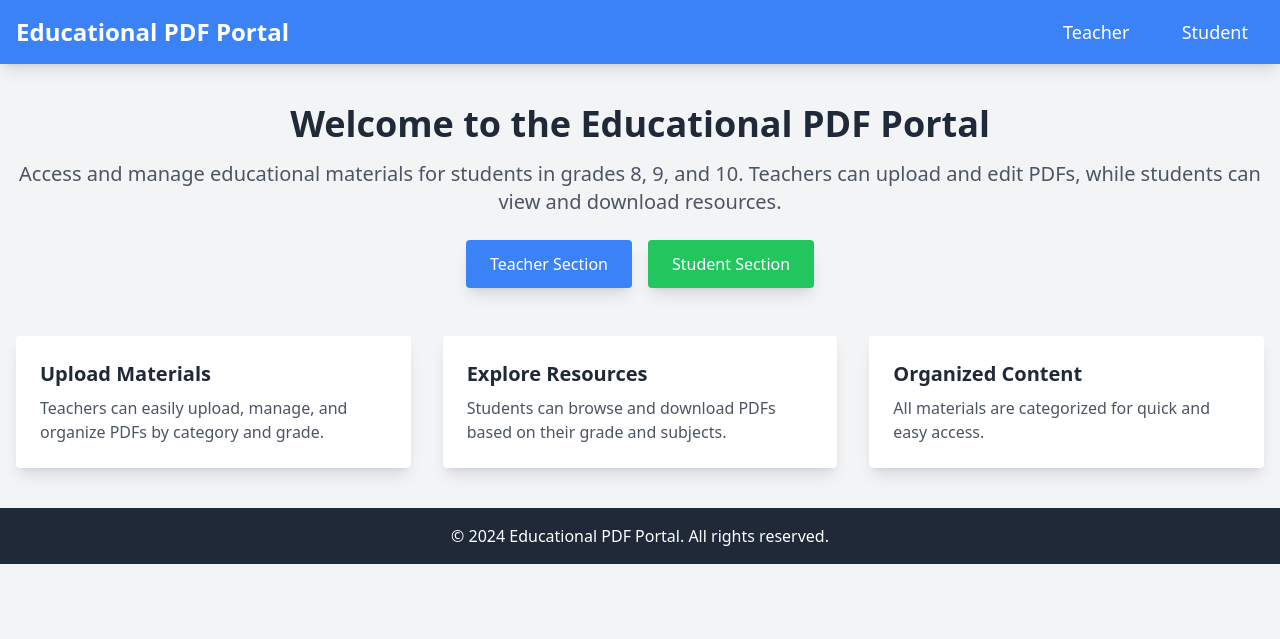
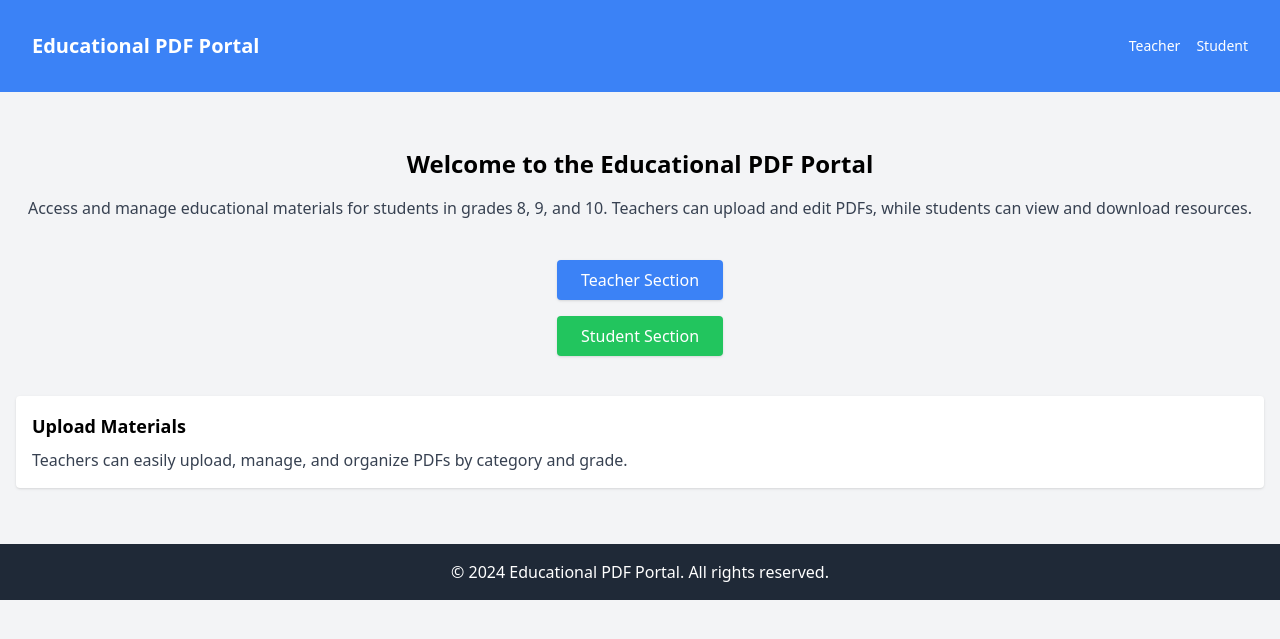
Before and after one commit to nilp12200/Eduactional_site, a Django app: page /materials/ in a window 1280 px wide. Shown: the top 639 px of the page. Run offline with Django 4.2, Linux system fonts and the light colour scheme; some libraries are stand-ins or nearby versions.

Commit message:
htmlupdate

```diff
--- a/materials/admin.py
+++ b/materials/admin.py
@@ -1,3 +1,5 @@
 from django.contrib import admin
 
 # Register your models here.
+from materials.models import PDF
+admin.site.register(PDF)
--- a/materials/templates/home.html
+++ b/materials/templates/home.html
@@ -6,59 +6,62 @@
     <title>Educational PDF Portal</title>
     <script src="https://cdn.tailwindcss.com"></script>
 </head>
-<body class="bg-gray-100 text-gray-800">
-    <!-- Header -->
-    <header class="bg-blue-500 text-white py-4 shadow-lg">
-        <div class="container mx-auto flex justify-between items-center px-4">
-            <h1 class="text-2xl font-bold">Educational PDF Portal</h1>
-            <nav class="space-x-4">
-                <a href="{% url 'teacher_dashboard' %}" class="text-lg px-4 py-2 rounded hover:bg-blue-700">Teacher</a>
-                <a href="{% url 'student_dashboard' %}" class="text-lg px-4 py-2 rounded hover:bg-blue-700">Student</a>
+<body class="bg-gray-100 font-sans">
+
+    <!-- Header Section -->
+    <header class="bg-blue-500 text-white p-4">
+        <!-- <div class="container mx-auto flex justify-between items-center"> -->
+            <!-- Title -->
+            <!-- <h1 class="text-xl font-bold">Educational PDF Portal</h1> -->
+            <!-- Navigation Links -->
+            <!-- <nav class="flex text-2xl space-x-6">
+                <a href="{% url 'teacher_dashboard' %}" class="text-sm hover:underline">Teacher</a>
+                <a href="{% url 'student_dashboard' %}" class="text-sm hover:underline">Student</a>
             </nav>
+        </div> -->
+        <div class="bg-blue-500 text-white p-4 flex justify-between items-center">
+            <h1 class="text-xl font-bold">Educational PDF Portal</h1>
+            <div class="flex text  space-x-4">
+                <a href="{% url 'teacher_dashboard' %}" class="text-sm hover:underline">Teacher</a>
+                <a href="{% url 'student_dashboard' %}" class="text-sm hover:underline">Student</a>
+            </div>
         </div>
     </header>
 
-    <!-- Main Content -->
-    <main class="container mx-auto mt-10 px-4">
-        <section class="text-center">
-            <h2 class="text-3xl sm:text-4xl font-semibold mb-4">Welcome to the Educational PDF Portal</h2>
-            <p class="text-lg sm:text-xl text-gray-600 mb-6">
-                Access and manage educational materials for students in grades 8, 9, and 10. Teachers can upload and edit PDFs, while students can view and download resources.
+    <!-- Main Section -->
+    <main class="container mx-auto mt-10 p-4">
+        <!-- Welcome Section -->
+        <div class="text-center">
+            <h2 class="text-2xl font-semibold">Welcome to the Educational PDF Portal</h2>
+            <p class="mt-4 text-gray-700">
+                Access and manage educational materials for students in grades 8, 9, and 10.
+                Teachers can upload and edit PDFs, while students can view and download resources.
             </p>
-            <div class="flex flex-col sm:flex-row justify-center gap-4">
-                <a href="{% url 'teacher_dashboard' %}" class="bg-blue-500 text-white px-6 py-3 rounded shadow-lg hover:bg-blue-600 w-full sm:w-auto">
+        </div>
+
+        <!-- Buttons Section -->
+        <div class="mt-10 flex flex-col items-center space-y-4">
+            <a href="{% url 'teacher_dashboard' %}" class="bg-blue-500 text-white px-6 py-2 rounded shadow hover:bg-blue-600">
                 Teacher Section
             </a>
-                <a href="{% url 'student_dashboard' %}" class="bg-green-500 text-white px-6 py-3 rounded shadow-lg hover:bg-green-600 w-full sm:w-auto">
+            <a href="{% url 'student_dashboard' %}" class="bg-green-500 text-white px-6 py-2 rounded shadow hover:bg-green-600">
                 Student Section
             </a>
         </div>
-        </section>
 
-        <!-- Features Section -->
-        <section class="mt-12">
-            <div class="grid grid-cols-1 sm:grid-cols-2 lg:grid-cols-3 gap-8">
-                <div class="bg-white p-6 rounded shadow-lg">
-                    <h3 class="text-xl font-semibold mb-2">Upload Materials</h3>
-                    <p class="text-gray-600">Teachers can easily upload, manage, and organize PDFs by category and grade.</p>
+        <!-- Upload Materials Section -->
+        <div class="mt-10 p-4 bg-white shadow rounded">
+            <h3 class="text-lg font-semibold">Upload Materials</h3>
+            <p class="mt-2 text-gray-700">
+                Teachers can easily upload, manage, and organize PDFs by category and grade.
+            </p>
         </div>
-                <div class="bg-white p-6 rounded shadow-lg">
-                    <h3 class="text-xl font-semibold mb-2">Explore Resources</h3>
-                    <p class="text-gray-600">Students can browse and download PDFs based on their grade and subjects.</p>
-                </div>
-                <div class="bg-white p-6 rounded shadow-lg">
-                    <h3 class="text-xl font-semibold mb-2">Organized Content</h3>
-                    <p class="text-gray-600">All materials are categorized for quick and easy access.</p>
-                </div>
-            </div>
-        </section>
     </main>
 
     <!-- Footer -->
-    <footer class="bg-gray-800 text-white py-4 mt-10">
-        <div class="container mx-auto text-center">
-            <p class="text-sm sm:text-base">© 2024 Educational PDF Portal. All rights reserved.</p>
-        </div>
+    <footer class="bg-gray-800 text-white p-4 mt-10 text-center">
+        <p>&copy; 2024 Educational PDF Portal. All rights reserved.</p>
     </footer>
+
 </body>
 </html>
```
Also changed, not shown: materials/templates/manage.html (+9 -1 lines), materials/templates/student.html (+4 -4 lines), materials/templates/teacher.html (+10 -1 lines), materials/templates/upload.html (+9 -1 lines), db.sqlite3, 1 other file. Lines whose indentation alone changed are shown as unchanged.
